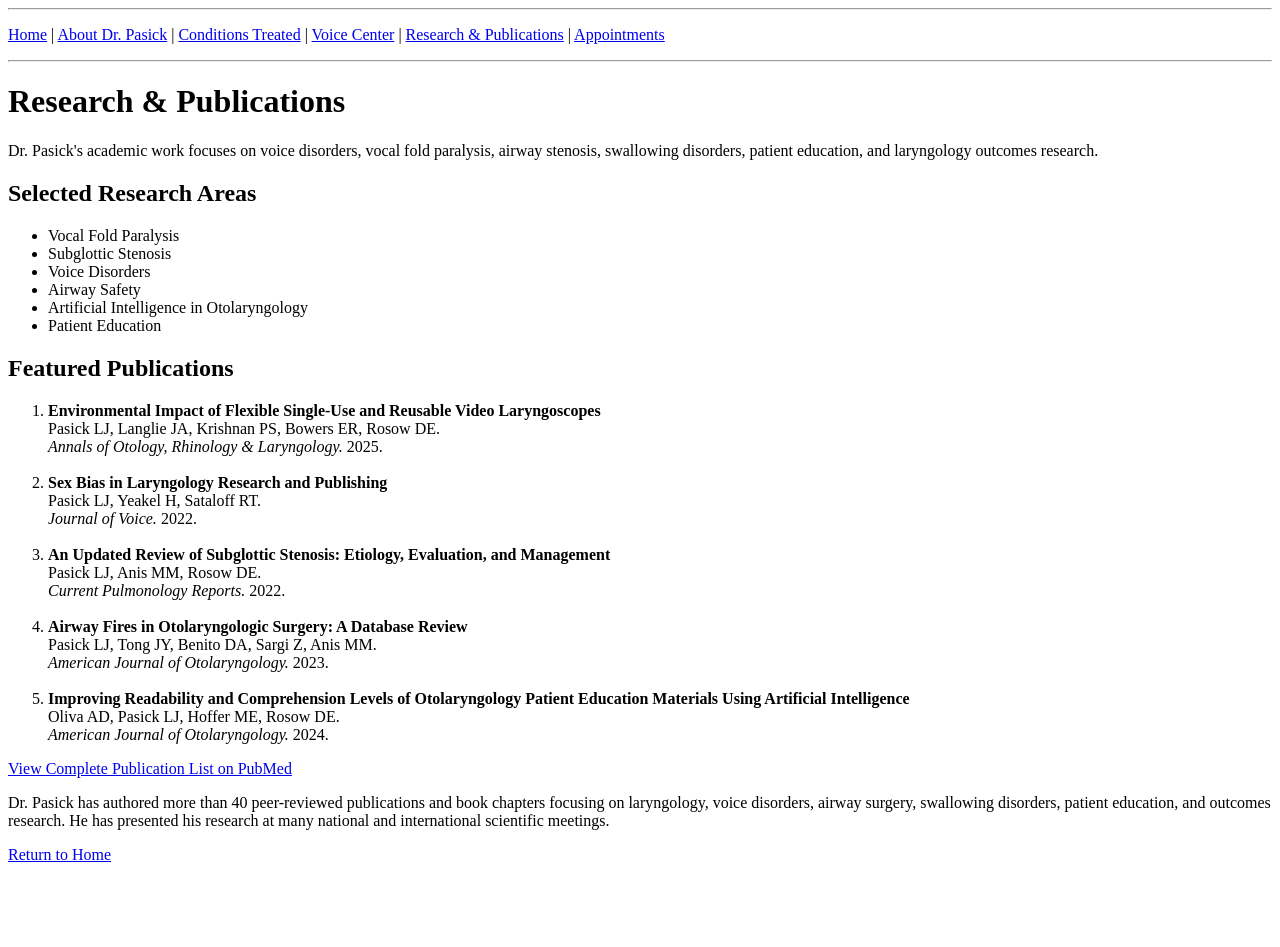
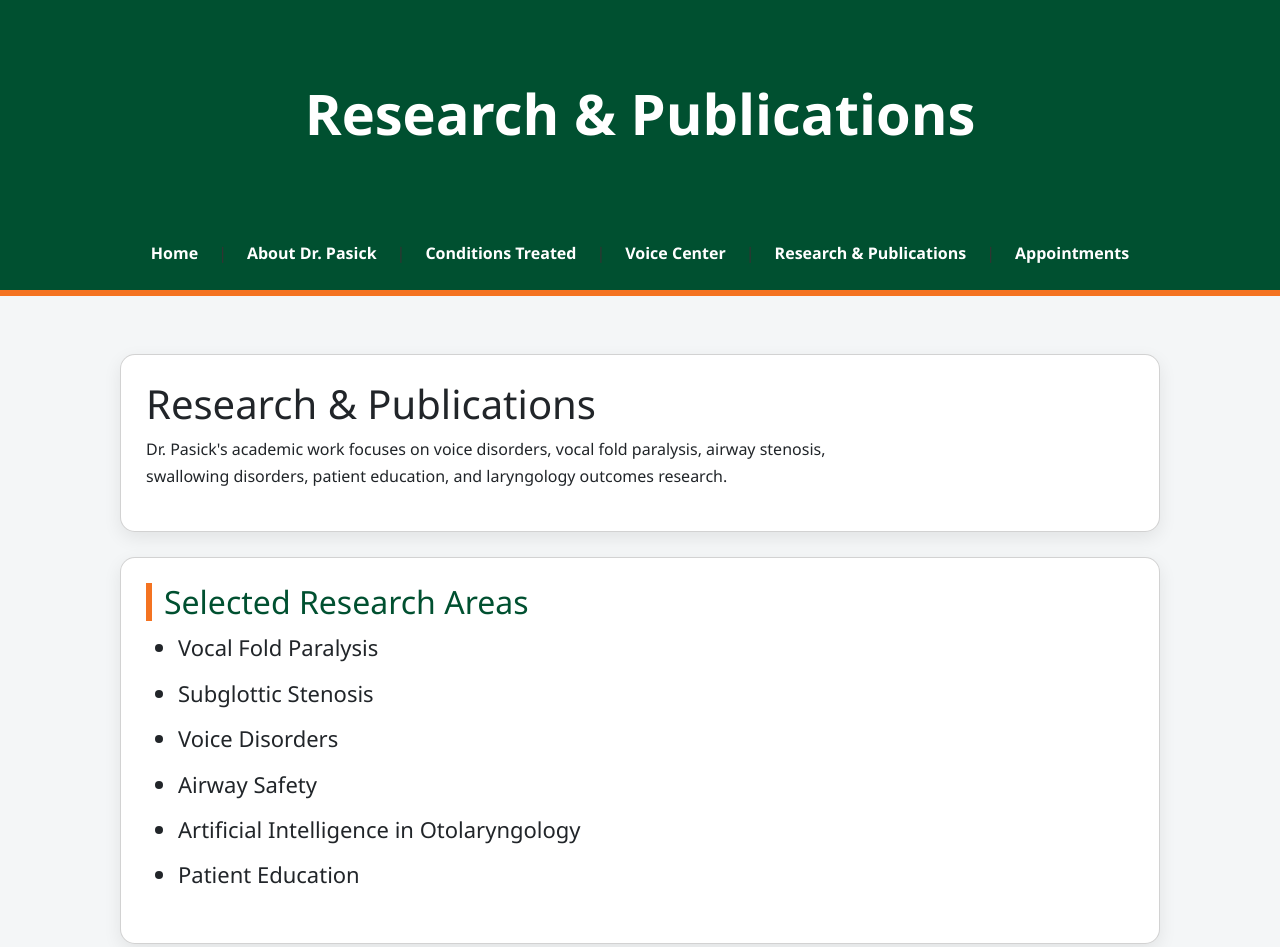
Before and after one commit to lukepasick/lukepasickmd.com, a plain HTML site: page publications.html in a window 1280 px wide. Shown: the top 947 px of the page. Before the commit the page ends 880 px from the top, so only its background shows below. Drawn offline with nearby package versions, Linux system fonts and the light colour scheme.

Commit message:
Enhance publications.html with Bootstrap and content updates
Added Bootstrap CSS for styling and enhanced layout with new header, navigation, and card components. Updated content sections for research areas and publications.

```diff
--- a/publications.html
+++ b/publications.html
@@ -2,27 +2,147 @@
 <html>
 <head>
     <title>Research & Publications</title>
+    <link href="https://cdn.jsdelivr.net/npm/bootstrap@5.3.3/dist/css/bootstrap.min.css" rel="stylesheet">
+
+<style>
+
+    :root {
+  --um-green: #005030;
+  --um-orange: #F47321;
+}
+
+body {
+    margin: 0;
+    padding: 0;
+    font-family: "Segoe UI", Arial, Helvetica, sans-serif;
+    background-color: #f4f6f7;
+    color: #333;
+    line-height: 1.7;
+}
+
+.header {
+    background: var(--um-green);
+    color: white;
+    text-align: center;
+    padding: 80px 10px 70px 10px;
+  margin-bottom: 0
+}
+
+.header h1 {
+    color: white;
+    margin: 0;
+    font-size: 56px;
+font-weight: 700;
+}
+
+    .header p {
+    font-size: 24px;
+}
+
+.nav {
+    background: var(--um-green);
+    padding: 15px;
+  margin-top: 0;
+ display: flex;
+    justify-content: center;
+    align-items: center;
+    flex-wrap: wrap;
+    gap: 8px;
+}
+
+.nav a {
+    color: white;
+    text-decoration: none;
+        padding: 8px 12px;
+    font-weight: bold;
+}
+
+.nav a:hover {
+    color: var(--um-orange);
+}
+
+.container {
+    max-width: 1100px;
+    margin: auto;
+    padding: 30px;
+}
+
+.card {
+
+    background: white;
+    padding: 25px;
+    margin-bottom: 25px;
+    border-radius: 15px;
+    box-shadow: 0 6px 18px rgba(0,0,0,.08);
+}
+    .card p {
+   max-width:750px;
+}
+    .card:hover {
+   transform:translateY(-2px);
+   transition:.1s;
+}
+    .card ul {
+    font-size: 22px;
+}
+
+.card li {
+    margin-bottom: 8px;
+}
+
+h2 {
+    color: var(--um-green);
+    border-left: 6px solid var(--um-orange);
+    padding-left: 12px;
+}
+
+.footer {
+    background: var(--um-green);
+    color: white;
+    text-align: center;
+    padding: 25px;
+    margin-top: 40px;
+}
+
+</style>
+
+
+
 </head>
 <body>
-  <hr>
 
-<p>
+    <div class="header">
+  <h1>Research & Publications</h1>
+</div>
+
+
+<div class="nav">
   <a href="index.html">Home</a> |
   <a href="about.html">About Dr. Pasick</a> |
   <a href="conditions.html">Conditions Treated</a> |
   <a href="voice-center.html">Voice Center</a> |
   <a href="publications.html">Research & Publications</a> |
   <a href="https://doctors.umiamihealth.org/provider/luke-j-pasick/7366227">Appointments</a>
-</p>
+</div>
 
-<hr>
+    <div style="
+height:6px;
+background:var(--um-orange);
+">
+</div>
 
+
+<div class="container">
+
+<div class="card">
 <h1>Research & Publications</h1>
 
 <p>
 Dr. Pasick's academic work focuses on voice disorders, vocal fold paralysis, airway stenosis, swallowing disorders, patient education, and laryngology outcomes research.
 </p>
+</div>
 
+    <div class="card">
 <h2>Selected Research Areas</h2>
 
 <ul>
@@ -33,7 +153,9 @@ Dr. Pasick's academic work focuses on voice disorders, vocal fold paralysis, air
 <li>Artificial Intelligence in Otolaryngology</li>
 <li>Patient Education</li>
 </ul>
+    </div>
 
+    <div class="card">
 <h2>Featured Publications</h2>
 
 <ol>
@@ -83,6 +205,7 @@ Oliva AD, Pasick LJ, Hoffer ME, Rosow DE.<br>
 View Complete Publication List on PubMed
 </a>
 </p>
+    </div>
 
 <p>
 Dr. Pasick has authored more than 40 peer-reviewed publications and book chapters focusing on laryngology, voice disorders, airway surgery, swallowing disorders, patient education, and outcomes research. He has presented his research at many national and international scientific meetings.
```
